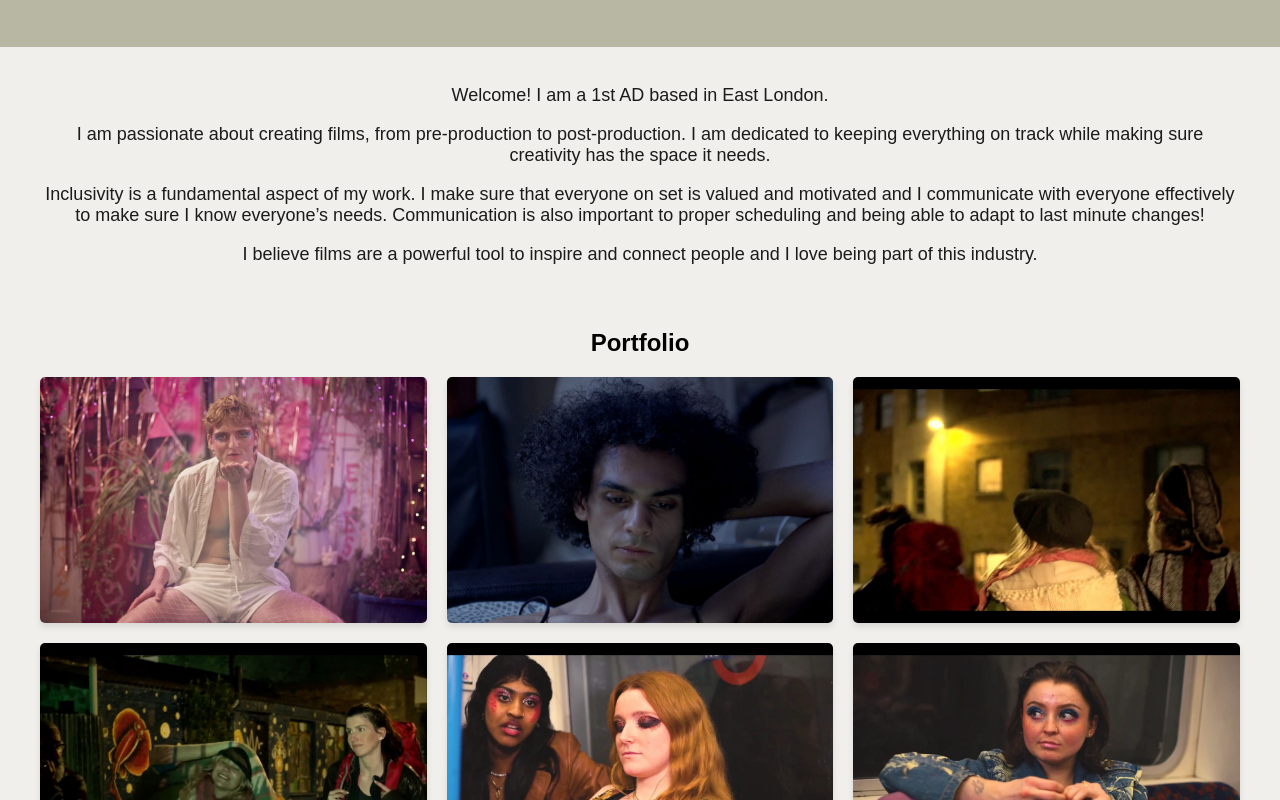
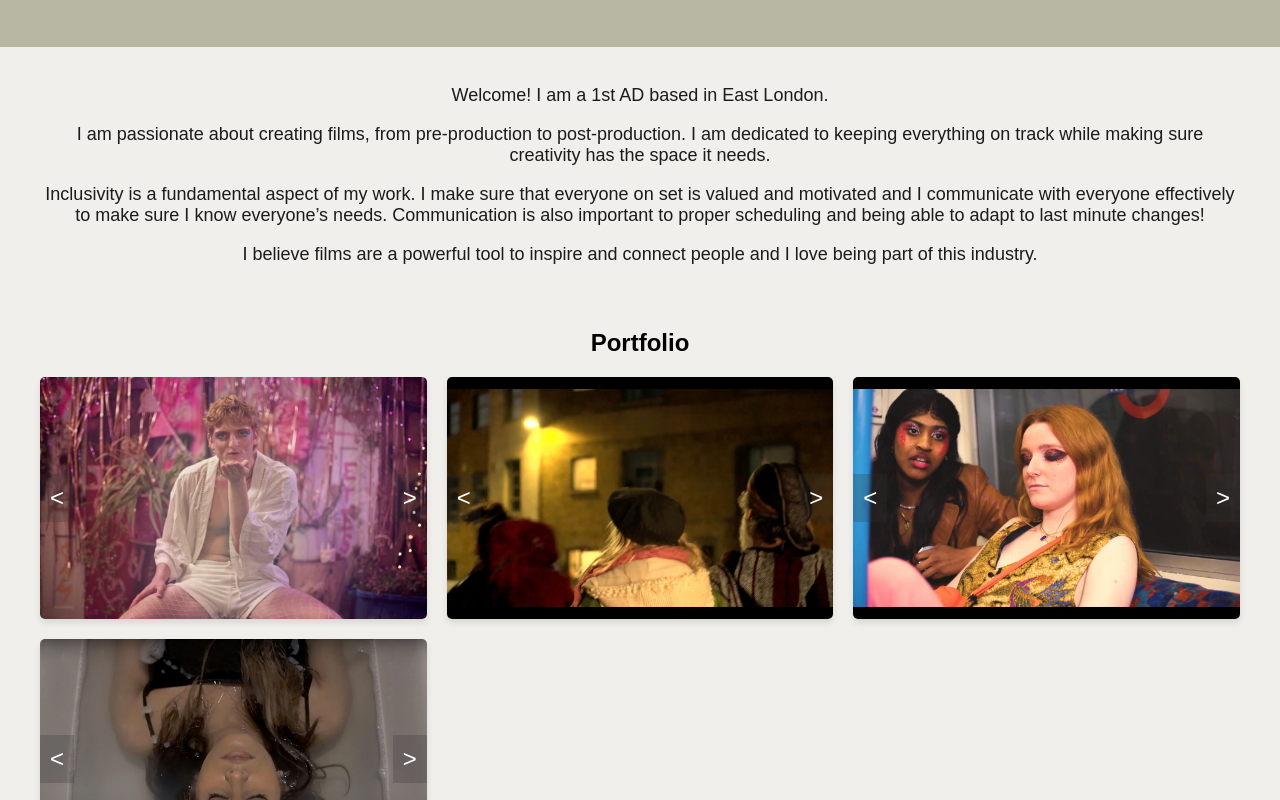
Before and after one commit to chiagger/Mira-El-Bacha, a plain HTML site: page View/HTML/index.html in a window 1280 px wide. Shown: the part 152-952 px from the top of the page. Drawn offline with Linux system fonts and the light colour scheme.

Commit message:
slideshows

```diff
--- a/Presenter/landingpage.js
+++ b/Presenter/landingpage.js
@@ -45,3 +45,45 @@ contactBtn.addEventListener("click", () => {
     }
 });
 });
+
+document.addEventListener('DOMContentLoaded', function () {
+    // Get all grid items
+    const gridItems = document.querySelectorAll('.grid-item');
+
+    // Loop through each grid item
+    gridItems.forEach((item) => {
+        const slideshow = item.querySelector('.slideshow');
+        const images = slideshow.querySelectorAll('img');
+        let currentIndex = 0;
+
+        // Function to show the current image and hide others
+        function showCurrentImage() {
+            images.forEach((image, index) => {
+                if (index === currentIndex) {
+                    image.style.display = 'block';
+                } else {
+                    image.style.display = 'none';
+                }
+            });
+        }
+
+        // Function to switch to the next image
+        function nextImage() {
+            currentIndex = (currentIndex + 1) % images.length;
+            showCurrentImage();
+        }
+
+        // Function to switch to the previous image
+        function prevImage() {
+            currentIndex = (currentIndex - 1 + images.length) % images.length;
+            showCurrentImage();
+        }
+
+        // Set up click event listeners for navigation buttons
+        item.querySelector('.next-btn').addEventListener('click', nextImage);
+        item.querySelector('.prev-btn').addEventListener('click', prevImage);
+
+        // Initial display of images
+        showCurrentImage();
+    });
+});
--- a/View/CSS/landingpage.css
+++ b/View/CSS/landingpage.css
@@ -25,6 +25,8 @@ header {
     top: 70px;
     right:300px;
 }
+
+
 
 
 .title {
@@ -119,5 +121,43 @@ header.active {
 
 
 .sidebar li:hover {
-    color: #d4af37; /* New text color on hover */
+    color: #B7B7A4; /* New text color on hover */
+    font-size: 1.5em;
 }
+
+.sidebar li:active {
+    color: #69695f; /* New text color on hover */
+    font-size: 1.5em;
+}
+
+
+/* Existing styles... */
+
+.grid-item {
+    position: relative; /* Set position relative for absolute positioning of buttons */
+}
+
+.prev-btn,
+.next-btn {
+    position: absolute;
+    top: 50%;
+    transform: translateY(-50%);
+    background-color: #3333333f;
+    color: #fff;
+    font-size: 24px;
+    padding: 10px;
+    border: none;
+    cursor: pointer;
+}
+
+.prev-btn {
+    left: 0;
+}
+
+.next-btn {
+    right: 0;
+}
+
+.grid-item img {
+   height: 241.66px;
+}
--- a/View/HTML/index.html
+++ b/View/HTML/index.html
@@ -32,29 +32,47 @@
         <h2>Portfolio</h2>
         <div class="grid">
             <div class="grid-item">
-                <img src="../img/jonah1.jpg" alt="Image 1">
+                <div class="slideshow">
+                    <button class="prev-btn">&lt;</button>
+                    <img src="../img/jonah1.jpg" alt="Image 1" class="active">
+                    <img src="../img/jonah2.jpg" alt="Image 2">
+                    <button class="next-btn">&gt;</button>
+                </div>
             </div>
             <div class="grid-item">
-                <img src="../img/jonah2.jpg" alt="Image 2">
+                <div class="slideshow">
+                    <img src="../img/3.jpg" alt="Image 1" class="active">
+                    <img src="../img/4.jpg" alt="Image 2">
+                    <!-- Add more images as needed -->
+                </div>
+                <button class="prev-btn">&lt;</button>
+                <button class="next-btn">&gt;</button>
             </div>
             <div class="grid-item">
-                <img src="../img/3.jpg" alt="Image 3">
+                <div class="slideshow">
+                    <img src="../img/5.jpg" alt="Image 1" class="active">
+                    <img src="../img/6.jpg" alt="Image 2">
+                    <!-- Add more images as needed -->
+                </div>
+                <button class="prev-btn">&lt;</button>
+                <button class="next-btn">&gt;</button>
             </div>
             <div class="grid-item">
-                <img src="../img/4.jpg" alt="Image 4">
+                <div class="slideshow">
+                    <img src="../img/7.jpg" alt="Image 1" class="active">
+                    <img src="../img/8.jpg" alt="Image 2">
+                    <!-- Add more images as needed -->
+                </div>
+                <button class="prev-btn">&lt;</button>
+                <button class="next-btn">&gt;</button>
             </div>
-            <div class="grid-item">
-                <img src="../img/5.jpg" alt="Image 5">
-            </div>
-            <div class="grid-item">
-                <img src="../img/6.jpg" alt="Image 6">
-            </div>
+           <!-- Add more grid items here
             <div class="grid-item">
                 <video controls>
                     <source src="video1.mp4" type="video/mp4">
                     Your browser does not support the video tag.
                 </video>
-            </div>
+            </div>-->
             <!-- Add more grid items here -->
         </div>
     </div>
```
Also changed, not shown: View/img/7.jpg (added), View/img/8.jpg (added).
